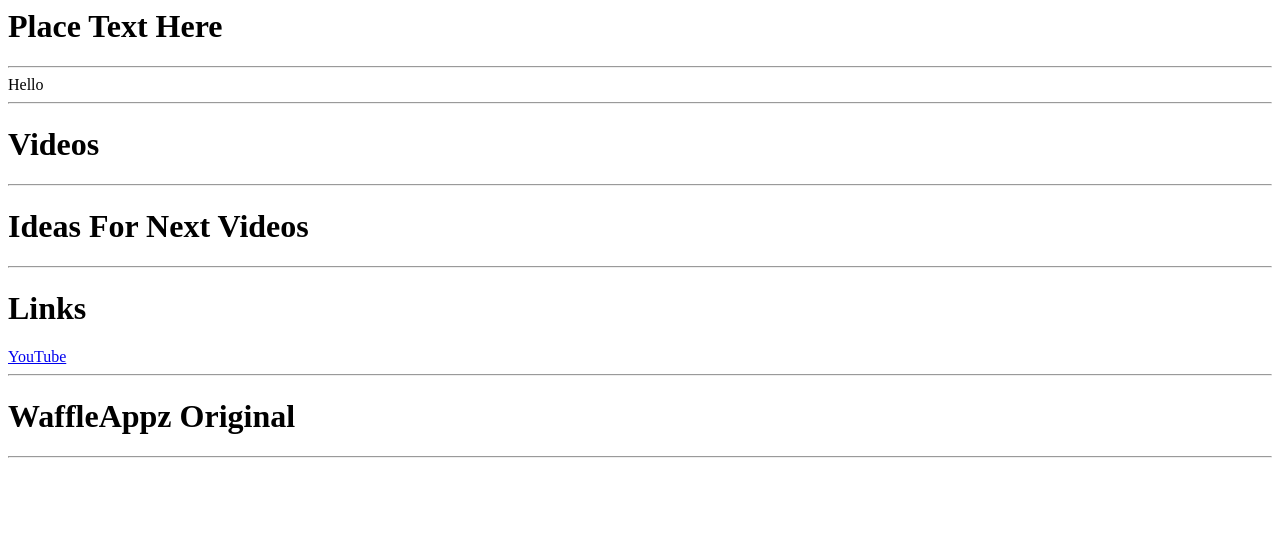
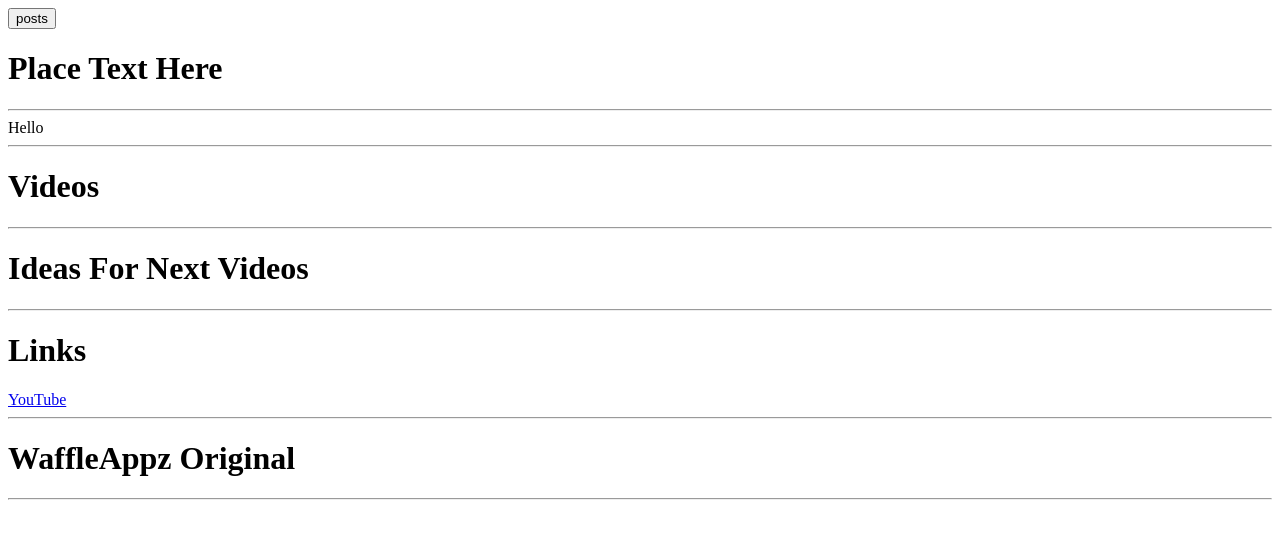
Before and after one commit to WaffleAppz/websitebaseglitch, a plain HTML site: page index.html in a window 1280 px wide. Drawn offline with Linux system fonts and the light colour scheme.

Commit message:
Update index.html

```diff
--- a/index.html
+++ b/index.html
@@ -1,3 +1,4 @@
+<button onclick="window.location='postit.html';">posts</button>
 <h1>Place Text Here</h1>
 <hr>
 <d>Hello</d>
```
